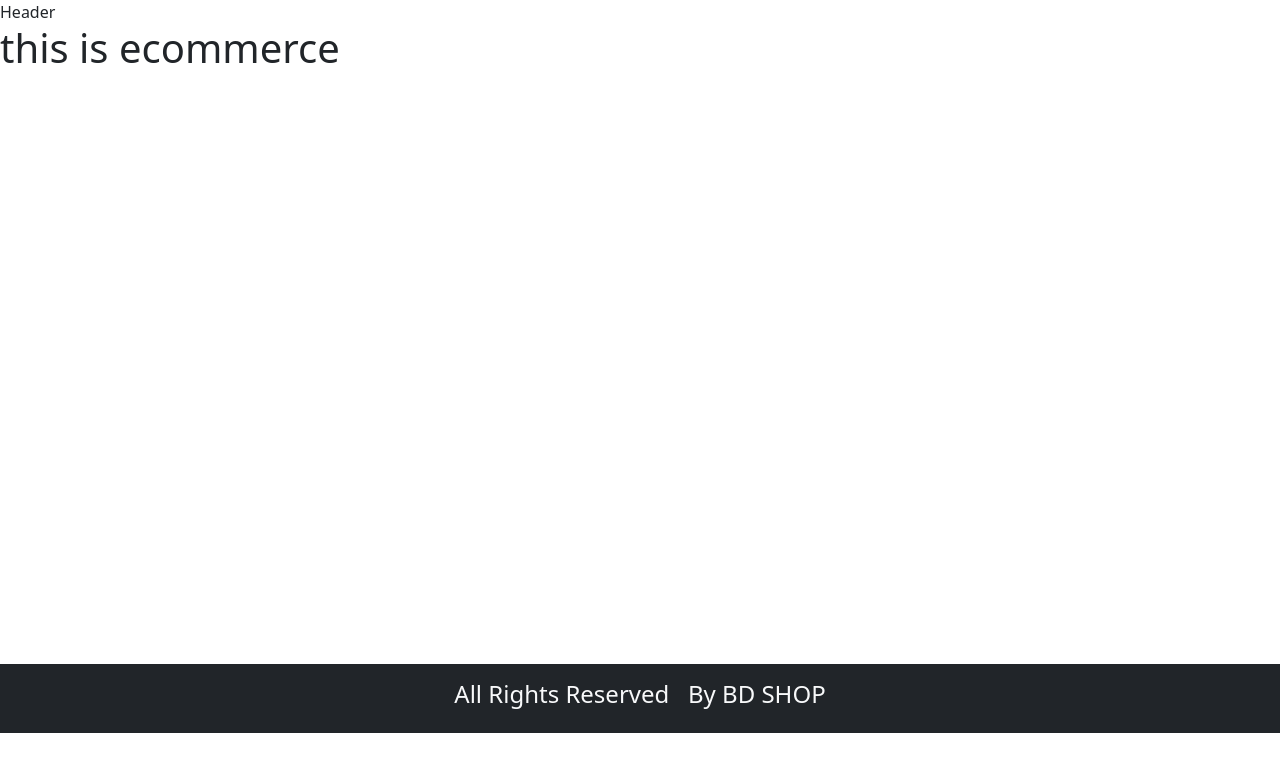
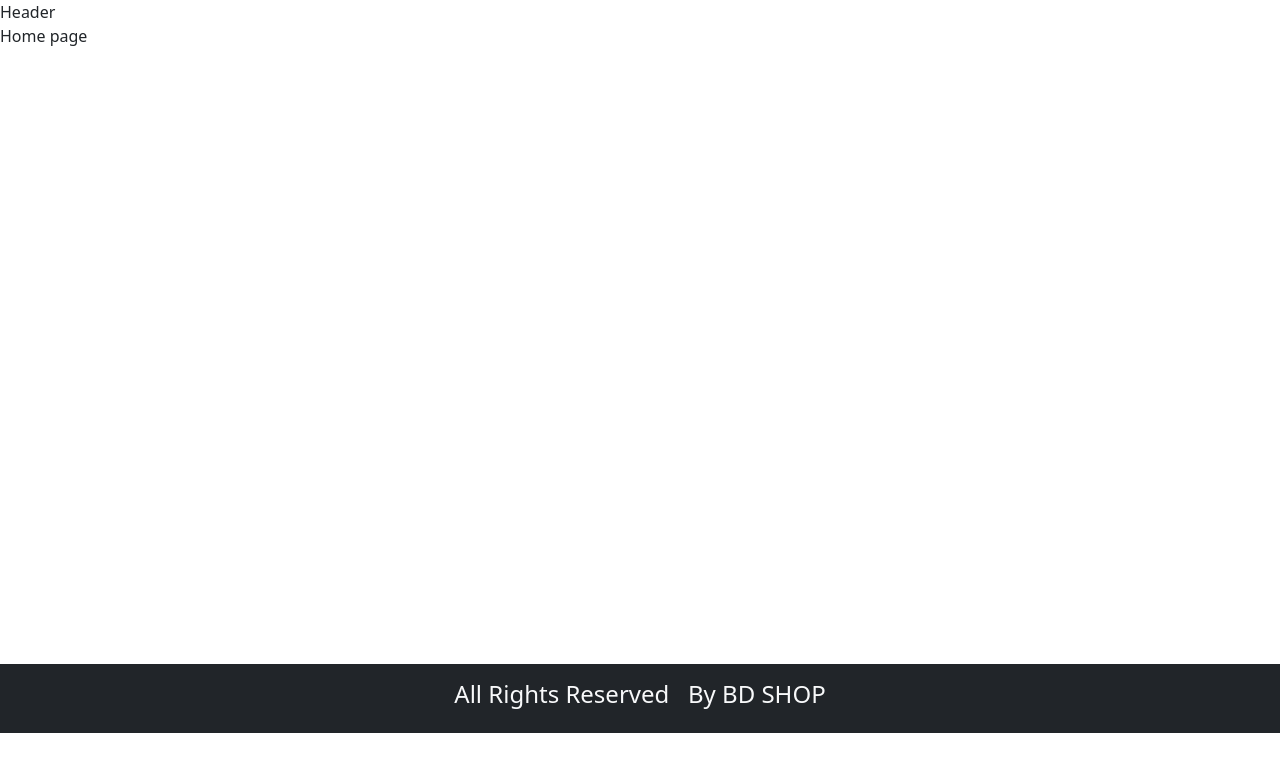
Before and after one commit to Developerzakir/mern_ecommerce, a React (Create React App) app in the folder client/: page / in a window 1280 px wide. Shown: the top 772 px of the page. Built offline with nearby package versions, Linux system fonts and the light colour scheme.

Commit message:
react router dom 7.5.0 install and router setup for home,about,contact,policy,pagenotfound page

```diff
--- a/client/package.json
+++ b/client/package.json
@@ -9,6 +9,7 @@
     "@testing-library/user-event": "^13.5.0",
     "react": "^19.1.0",
     "react-dom": "^19.1.0",
+    "react-router-dom": "^7.5.0",
     "react-scripts": "5.0.1",
     "web-vitals": "^2.1.4"
   },
--- a/client/src/App.js
+++ b/client/src/App.js
@@ -1,14 +1,24 @@
 import logo from './logo.svg';
 import './App.css';
 import Layout from './components/Layout/Layouts'
+import {Routes, Route} from 'react-router-dom'
+import Home from './pages/Home';
+import About from './pages/About';
+import Contact from './pages/Contact';
+import Policy from './pages/Policy';
+import PagenotFound from './pages/PagenotFound';
+
 
 function App() {
   return (
     <>
-    <Layout>
-
-      <h1>this is ecommerce</h1>
-    </Layout>
+      <Routes>
+        <Route path="/" element={<Home />}> </Route>
+        <Route path="/about" element={<About />}> </Route>
+        <Route path="/contact" element={<Contact />}> </Route>
+        <Route path="/policy" element={<Policy />}> </Route>
+        <Route path="*" element={<PagenotFound />}> </Route>
+      </Routes>
     </>
   );
 }
--- a/client/src/index.js
+++ b/client/src/index.js
@@ -3,12 +3,15 @@ import ReactDOM from 'react-dom/client';
 import './index.css';
 import App from './App';
 import reportWebVitals from './reportWebVitals';
+import { BrowserRouter, Routes, Route } from 'react-router-dom';
 
 const root = ReactDOM.createRoot(document.getElementById('root'));
 root.render(
-  <React.StrictMode>
-    <App />
-  </React.StrictMode>
+  <BrowserRouter>
+    <React.StrictMode>
+      <App />
+    </React.StrictMode>
+  </BrowserRouter>
 );
 
 // If you want to start measuring performance in your app, pass a function
--- /dev/null
+++ b/client/src/pages/About.js
@@ -0,0 +1,12 @@
+import React from 'react'
+import Layouts from '../components/Layout/Layouts'
+
+const About = () => {
+  return (
+    <Layouts>
+        About page
+    </Layouts>
+  )
+}
+
+export default About
--- /dev/null
+++ b/client/src/pages/Contact.js
@@ -0,0 +1,12 @@
+import React from 'react'
+import Layouts from '../components/Layout/Layouts'
+
+const Contact = () => {
+  return (
+    <Layouts>
+        contact page
+    </Layouts>
+  )
+}
+
+export default Contact
--- /dev/null
+++ b/client/src/pages/Home.js
@@ -0,0 +1,12 @@
+import React from 'react'
+import Layouts from '../components/Layout/Layouts'
+
+const Home = () => {
+  return (
+    <Layouts>
+        Home page
+    </Layouts>
+  )
+}
+
+export default Home
--- /dev/null
+++ b/client/src/pages/PagenotFound.js
@@ -0,0 +1,12 @@
+import React from 'react'
+import Layouts from '../components/Layout/Layouts'
+
+const PagenotFound = () => {
+  return (
+    <Layouts>
+        page not found
+    </Layouts>
+  )
+}
+
+export default PagenotFound
--- /dev/null
+++ b/client/src/pages/Policy.js
@@ -0,0 +1,12 @@
+import React from 'react'
+import Layouts from '../components/Layout/Layouts'
+
+const Policy = () => {
+  return (
+    <Layouts>
+        policy page
+    </Layouts>
+  )
+}
+
+export default Policy
```
Also changed, not shown: 1 other file (tests, documents, lock files or other folders).
